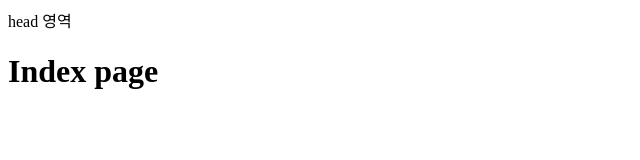
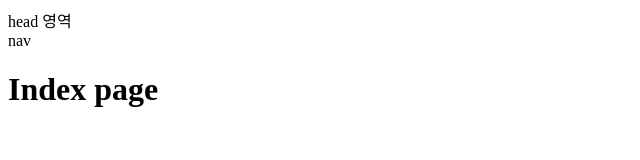
Before and after one commit to choiyunha/git_test, a plain HTML site: page index.html in a window 1280 px wide. Shown: the whole page, without its empty margins (0-640 px from the left). Drawn offline with Linux system fonts and the light colour scheme.

Commit message:
nav create

```diff
--- a/index.html
+++ b/index.html
@@ -7,6 +7,7 @@
 </head>
 <body>
     <head>head 영역</head>
+    <nav>nav</nav>
     <h1>Index page</h1>
 </body>
 </html>
```
